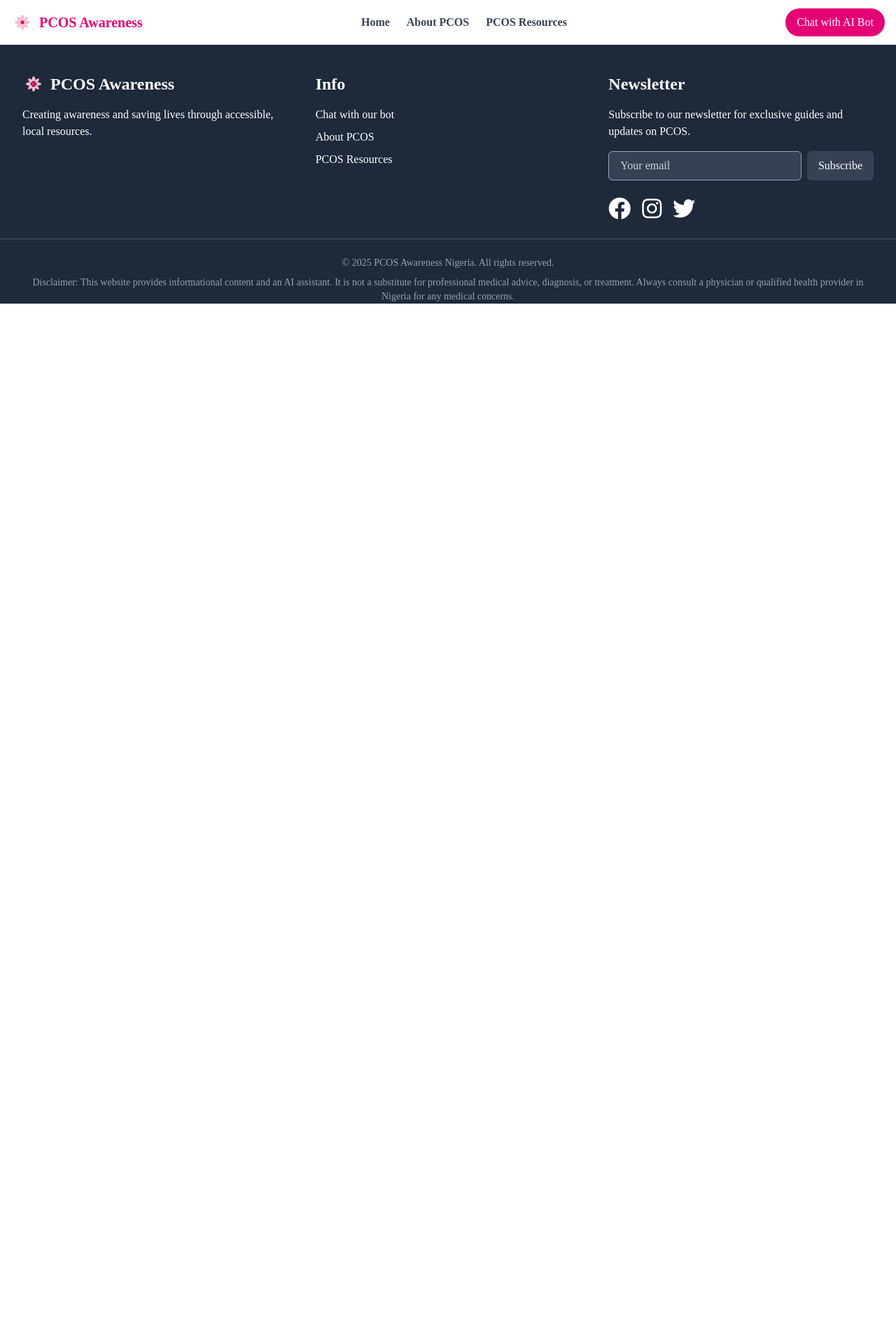
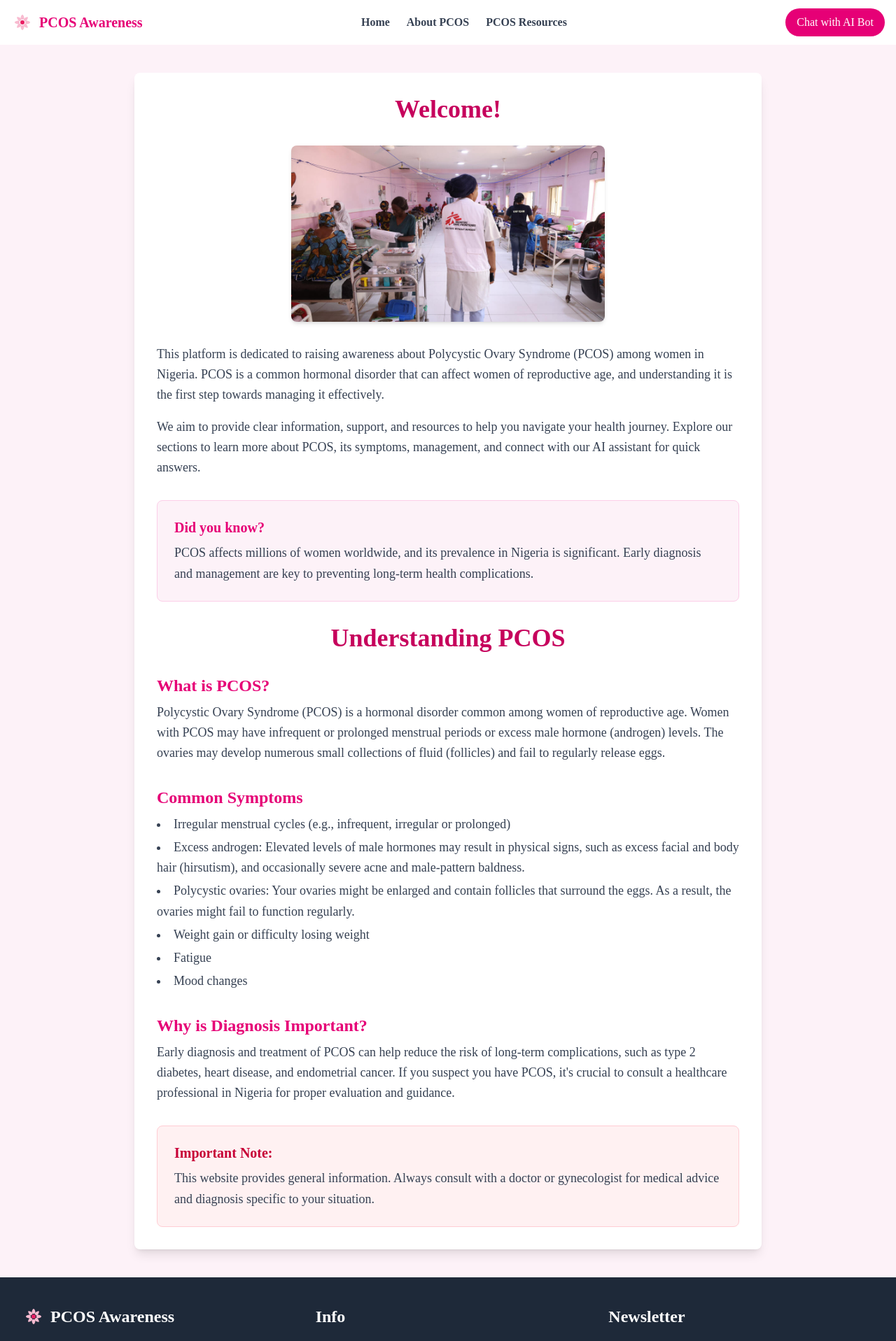
Before and after one commit to ezinneanne/PCOS-awareness, a Vue app in the folder PCOS-awareness/: page /about in a window 1280 px wide. Shown: the top 1917 px of the page at 70% size. Before the commit the page ends 800 px from the top, so only its background shows below. Built offline with nearby package versions, Linux system fonts and the light colour scheme; a web font is replaced by a local one.

Commit message:
first commit

```diff
--- a/PCOS-awareness/src/components/AboutPCOScontent.vue
+++ b/PCOS-awareness/src/components/AboutPCOScontent.vue
@@ -1,68 +1,92 @@
 <template>
-    <section class="font">
-        <h2 class="text-2xl md:text-3xl font-semibold text-pink-700 mb-4">Welcome!</h2>
-        <p class="mb-4 text-gray-700 leading-relaxed">
+  <section class="font py-10 px-4 bg-pink-50 min-h-screen">
+    <div class="max-w-4xl mx-auto bg-white shadow-lg rounded-lg p-8 space-y-8">
+      <!-- Title -->
+      <h2 class="text-3xl md:text-4xl font-bold text-pink-700 text-center">Welcome!</h2>
+
+      <!-- Image First on Mobile -->
+      <div class="flex justify-center">
+        <img
+          src="../assets/nigwomen.jpg"
+          alt="Nigerian women in a hospital"
+          class="w-full max-w-md rounded-lg shadow-md object-cover"
+        />
+      </div>
+
+      <!-- Introduction -->
+      <div class="space-y-4 text-gray-700 leading-relaxed text-lg">
+        <p>
           This platform is dedicated to raising awareness about Polycystic Ovary Syndrome (PCOS) among women in Nigeria.
-            PCOS is a common hormonal disorder that can affect women of reproductive age, and understanding it is the first step towards managing it effectively.
+          PCOS is a common hormonal disorder that can affect women of reproductive age, and understanding it is the first
+          step towards managing it effectively.
         </p>
         <p>
           We aim to provide clear information, support, and resources to help you navigate your health journey.
-            Explore our sections to learn more about PCOS, its symptoms, management, and connect with our AI assistant for quick answers.
+          Explore our sections to learn more about PCOS, its symptoms, management, and connect with our AI assistant for
+          quick answers.
         </p>
-        <div class="mt-6 p-4 bg-pink-50 rounded-lg border border-pink-200">
-            <h3 class="font-semibold text-pink-600 text-lg">Did you know?</h3>
-            <p class="text-gray-600">
+      </div>
+
+      <!-- Did You Know -->
+      <div class="p-6 bg-pink-50 border border-pink-200 rounded-lg space-y-2">
+        <h3 class="font-semibold text-pink-600 text-xl">Did you know?</h3>
+        <p class="text-gray-700 leading-relaxed text-lg">
           PCOS affects millions of women worldwide, and its prevalence in Nigeria is significant.
           Early diagnosis and management are key to preventing long-term health complications.
         </p>
       </div>
-        <h2 class="text-2xl md:text-3xl font-semibold text-pink-700 mb-6">
-            Understanding PCOS
-        </h2>
-        <div class="mb-6">
-            <h3 class="text-xl font-semibold text-pink-600 mb-2">
-                What is PCOS?
-            </h3>
-            <p class="text-gray-700 leading-relaxed">
+
+      <!-- Understanding PCOS -->
+      <h2 class="text-3xl md:text-4xl font-bold text-pink-700 text-center">Understanding PCOS</h2>
+
+      <!-- What is PCOS -->
+      <div class="space-y-2">
+        <h3 class="text-2xl font-semibold text-pink-600">What is PCOS?</h3>
+        <p class="text-gray-700 leading-relaxed text-lg">
           Polycystic Ovary Syndrome (PCOS) is a hormonal disorder common among women of reproductive age.
           Women with PCOS may have infrequent or prolonged menstrual periods or excess male hormone (androgen) levels.
           The ovaries may develop numerous small collections of fluid (follicles) and fail to regularly release eggs.
         </p>
       </div>
 
-        <div class="mb-6">
-            <h3 class="text-xl font-semibold text-pink-600 mb-2">
-                Common Symptoms
-            </h3>
-            <ul class="list-disc list-inside text-gray-700 space-y-1 leading-relaxed">
+      <!-- Common Symptoms -->
+      <div class="space-y-2">
+        <h3 class="text-2xl font-semibold text-pink-600">Common Symptoms</h3>
+        <ul class="list-disc list-inside text-gray-700 text-lg space-y-1 leading-relaxed">
           <li>Irregular menstrual cycles (e.g., infrequent, irregular or prolonged)</li>
-                <li>Excess androgen: Elevated levels of male hormones may result in physical signs, such as excess facial and body hair (hirsutism), and occasionally severe acne and male-pattern baldness.</li>
-                <li>Polycystic ovaries: Your ovaries might be enlarged and contain follicles that surround the eggs. As a result, the ovaries might fail to function regularly.</li>
+          <li>
+            Excess androgen: Elevated levels of male hormones may result in physical signs, such as excess facial and body
+            hair (hirsutism), and occasionally severe acne and male-pattern baldness.
+          </li>
+          <li>
+            Polycystic ovaries: Your ovaries might be enlarged and contain follicles that surround the eggs. As a result,
+            the ovaries might fail to function regularly.
+          </li>
           <li>Weight gain or difficulty losing weight</li>
           <li>Fatigue</li>
           <li>Mood changes</li>
         </ul>
       </div>
 
-        <div class="mb-6">
-            <h3 class="text-xl font-semibold text-pink-600 mb-2">
-                Why is Diagnosis Important?
-            </h3>
-            <p class="text-gray-700 leading-relaxed">
+      <!-- Diagnosis Importance -->
+      <div class="space-y-2">
+        <h3 class="text-2xl font-semibold text-pink-600">Why is Diagnosis Important?</h3>
+        <p class="text-gray-700 leading-relaxed text-lg">
           Early diagnosis and treatment of PCOS can help reduce the risk of long-term complications,
           such as type 2 diabetes, heart disease, and endometrial cancer.
-                If you suspect you have PCOS, it's crucial to consult a healthcare professional in Nigeria for proper evaluation and guidance.
+          If you suspect you have PCOS, it's crucial to consult a healthcare professional in Nigeria for proper evaluation
+          and guidance.
         </p>
       </div>
 
-        <div class="mt-6 p-4 bg-rose-50 rounded-lg border border-rose-200">
-            <h3 class="font-semibold text-rose-700 text-lg">
-                Important Note:
-            </h3>
-            <p class="text-gray-600">
+      <!-- Important Note -->
+      <div class="p-6 bg-rose-50 border border-rose-200 rounded-lg space-y-2">
+        <h3 class="font-semibold text-rose-700 text-xl">Important Note:</h3>
+        <p class="text-gray-700 leading-relaxed text-lg">
           This website provides general information.
           Always consult with a doctor or gynecologist for medical advice and diagnosis specific to your situation.
         </p>
+      </div>
     </div>
   </section>
 </template>
--- /dev/null
+++ b/PCOS-awareness/src/components/NigerianResourcescontent.vue
@@ -0,0 +1,11 @@
+<template>
+    <section>
+
+    </section>
+</template>
+
+<script setup>
+</script>
+
+<style>
+</style>
--- a/PCOS-awareness/src/views/AboutView.vue
+++ b/PCOS-awareness/src/views/AboutView.vue
@@ -1,11 +1,13 @@
 <script setup>
 import NavBar from '../components/NavBar.vue';
+import AboutPCOScontent from '@/components/AboutPCOScontent.vue';
 import TheFooter from '../components/TheFooter.vue';
 </script>
 
 <template>
   <main>
     <NavBar />
+    <AboutPCOScontent />
     <TheFooter />
   </main>
 </template>
```
Lines whose indentation alone changed are shown as unchanged.
